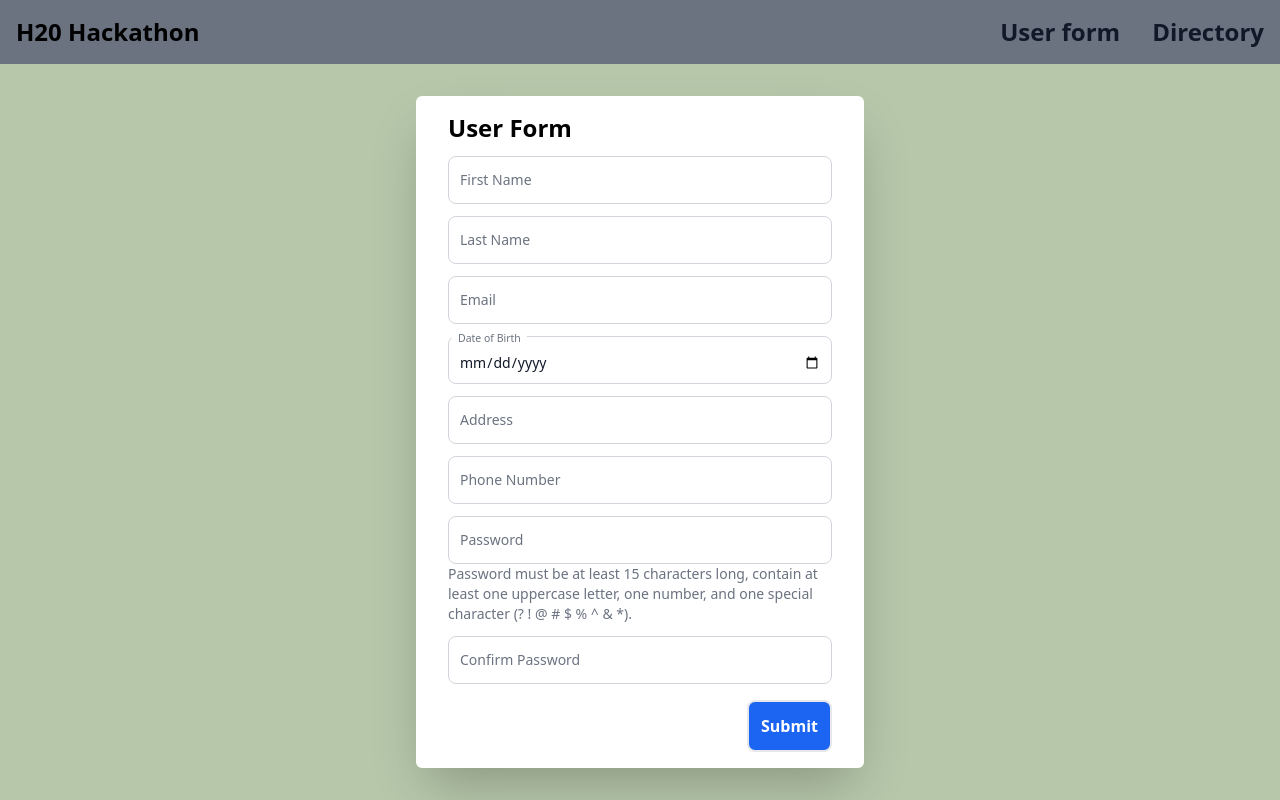
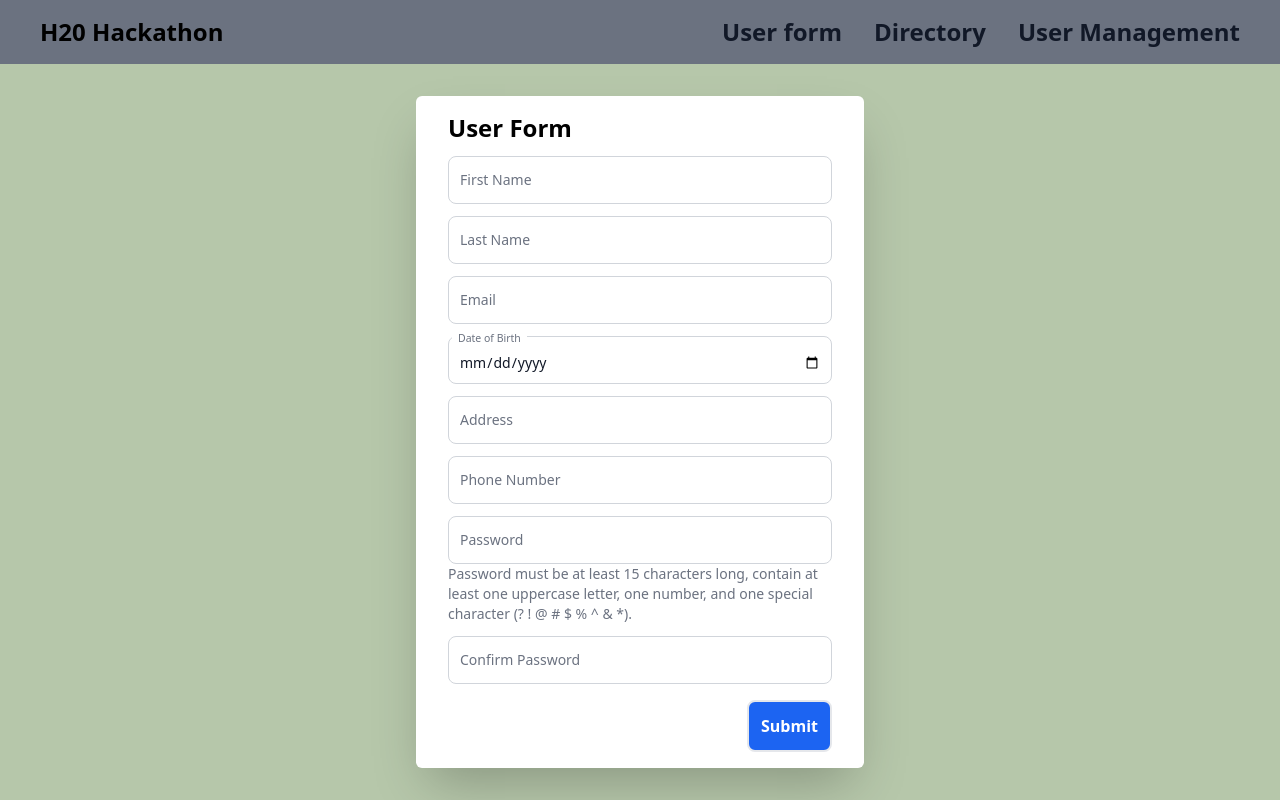
Before and after one commit to MonoToneMoe/ReactiveForm, an Angular app: page /userform in a window 1280 px wide. Built offline with nearby package versions, Linux system fonts and the light colour scheme.

Commit message:
navbar update

```diff
--- a/src/app/navbar/navbar.component.html
+++ b/src/app/navbar/navbar.component.html
@@ -1,6 +1,6 @@
-    <div class="container-fluid">
-    <nav class="bg-gray-500 border-gray-200 dark:bg-gray-900">
-      <div class="max-w-screen-xl flex flex-wrap items-center justify-between mx-auto p-4">
+<div class=" w-[100vw]">
+  <nav class="bg-gray-500 border-gray-200 dark:bg-gray-900 w-full">
+    <div class="w-full flex flex-wrap items-center justify-between px-10 py-4">
       <a href="https://www.youtube.com/watch?v=dQw4w9WgXcQ&t=2s&ab_channel=RickAstley" class="flex items-center space-x-3 rtl:space-x-reverse">
           <span class="self-center text-2xl font-semibold whitespace-nowrap dark:text-white">H20 Hackathon</span>
       </a>
@@ -17,10 +17,13 @@
           </li> -->
 
           <li>
-              <a href="../userform" class="block py-2 px-3 text-gray-900 rounded hover:bg-gray-100 md:hover:bg-transparent md:border-0 md:hover:text-blue-700 md:p-0 dark:text-white md:dark:hover:text-blue-500 dark:hover:bg-gray-700 dark:hover:text-white md:dark:hover:bg-transparent text-2xl font-semibold">User form</a>
+            <div (click)="navigateToUserForm()" class=" cursor-pointer block py-2 px-3 text-gray-900 rounded hover:bg-gray-100 md:hover:bg-transparent md:border-0 md:hover:text-white md:p-0 dark:text-white md:dark:hover:text-blue-500 dark:hover:bg-gray-700 dark:hover:text-white md:dark:hover:bg-transparent text-2xl font-semibold">User form</div>
           </li>
           <li>
-              <a href="../student-directory" class="block py-2 px-3 text-gray-900 rounded hover:bg-gray-100 md:hover:bg-transparent md:border-0 md:hover:text-blue-700 md:p-0 dark:text-white md:dark:hover:text-blue-500 dark:hover:bg-gray-700 dark:hover:text-white md:dark:hover:bg-transparent text-2xl font-semibold">Directory</a>
+            <div (click)="navigateToStudentDirectory()" class=" cursor-pointer block py-2 px-3 text-gray-900 rounded hover:bg-gray-100 md:hover:bg-transparent md:border-0 md:hover:text-white md:p-0 dark:text-white md:dark:hover:text-blue-500 dark:hover:bg-gray-700 dark:hover:text-white md:dark:hover:bg-transparent text-2xl font-semibold">Directory</div>
+          </li>
+          <li>
+            <div (click)="navigateToStudentDirectory()" class=" cursor-pointer block py-2 px-3 text-gray-900 rounded hover:bg-gray-100 md:hover:bg-transparent md:border-0 md:hover:text-white md:p-0 dark:text-white md:dark:hover:text-blue-500 dark:hover:bg-gray-700 dark:hover:text-white md:dark:hover:bg-transparent text-2xl font-semibold">User Management</div>
           </li>
         </ul>
       </div>
--- a/src/app/navbar/navbar.component.ts
+++ b/src/app/navbar/navbar.component.ts
@@ -1,4 +1,5 @@
 import { Component } from '@angular/core';
+import { Router } from '@angular/router';
 
 @Component({
   selector: 'app-navbar',
@@ -8,5 +9,18 @@ import { Component } from '@angular/core';
   styleUrl: './navbar.component.css'
 })
 export class NavbarComponent {
+  constructor(private router: Router) { }
+
+  navigateToUserForm(): void {
+    this.router.navigate([`/userform`]);
+  }
+
+  navigateToStudentDirectory(): void {
+    this.router.navigate([`/student-directory`]);
+  }
+
+  navigateToUserManagement(): void {
+    this.router.navigate([`/user-management`]);
+  }
 
 }
```
Lines whose indentation alone changed are shown as unchanged.
